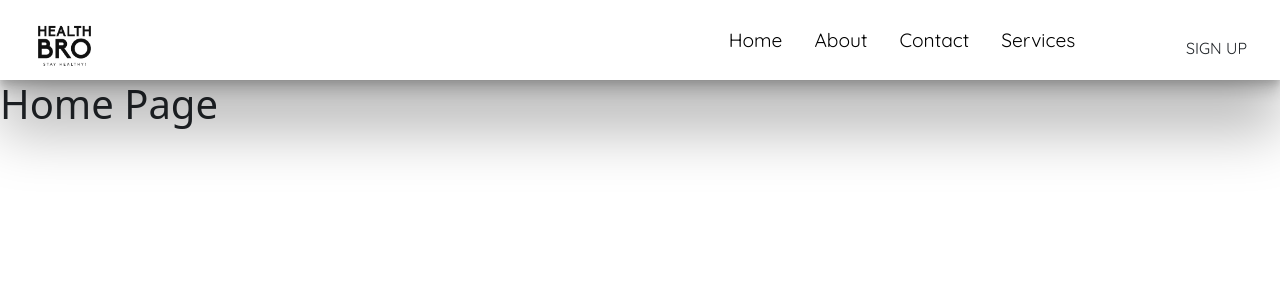
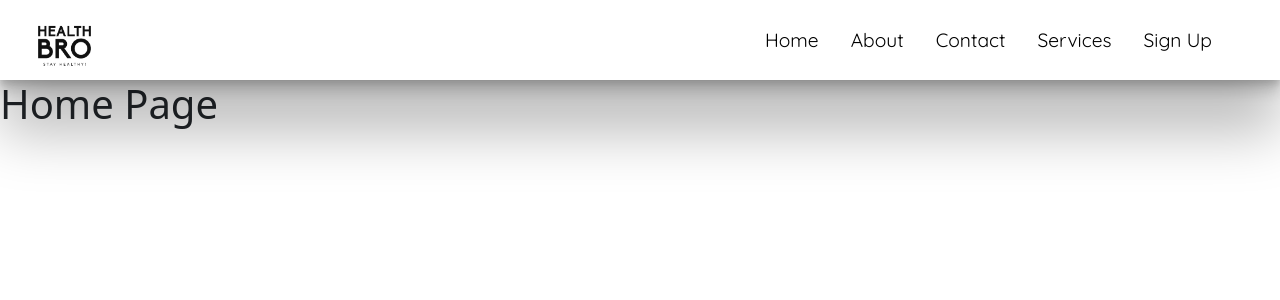
Before and after one commit to HIIMSKYDAZ/HealthBro, a React (Create React App) app: page / in a window 1280 px wide. Shown: the top 300 px of the page. Built offline with nearby package versions, Linux system fonts and the light colour scheme.

Commit message:
Update NavBar.js

```diff
--- a/src/components/NavBar.js
+++ b/src/components/NavBar.js
@@ -59,14 +59,13 @@
             <li className='nav-item'>
               <Link
                 to='/sign-up'
-                className='nav-links-mobile'
+                className='nav-links'
                 onClick={closeMobileMenu}
               >
                 Sign Up
               </Link>
             </li>
           </ul>
-          {button && <Button buttonStyle='btn--outline'>SIGN UP</Button>}
         </div>
       </nav>
     </>
```
